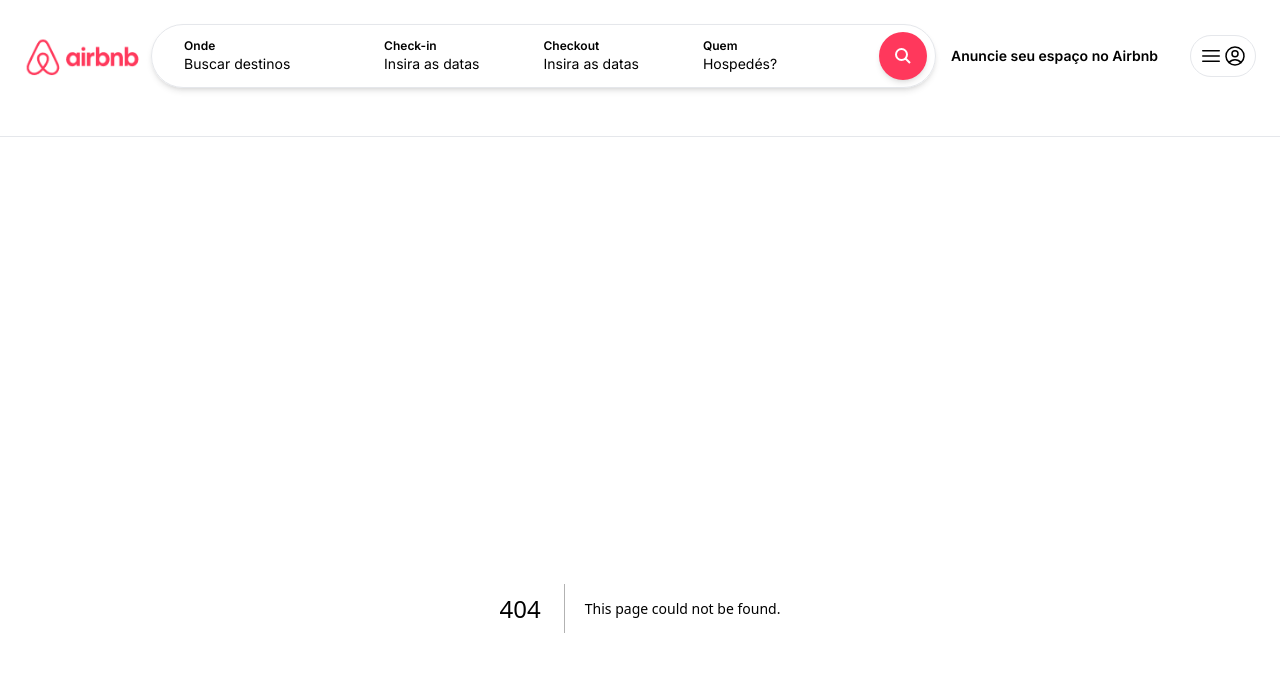
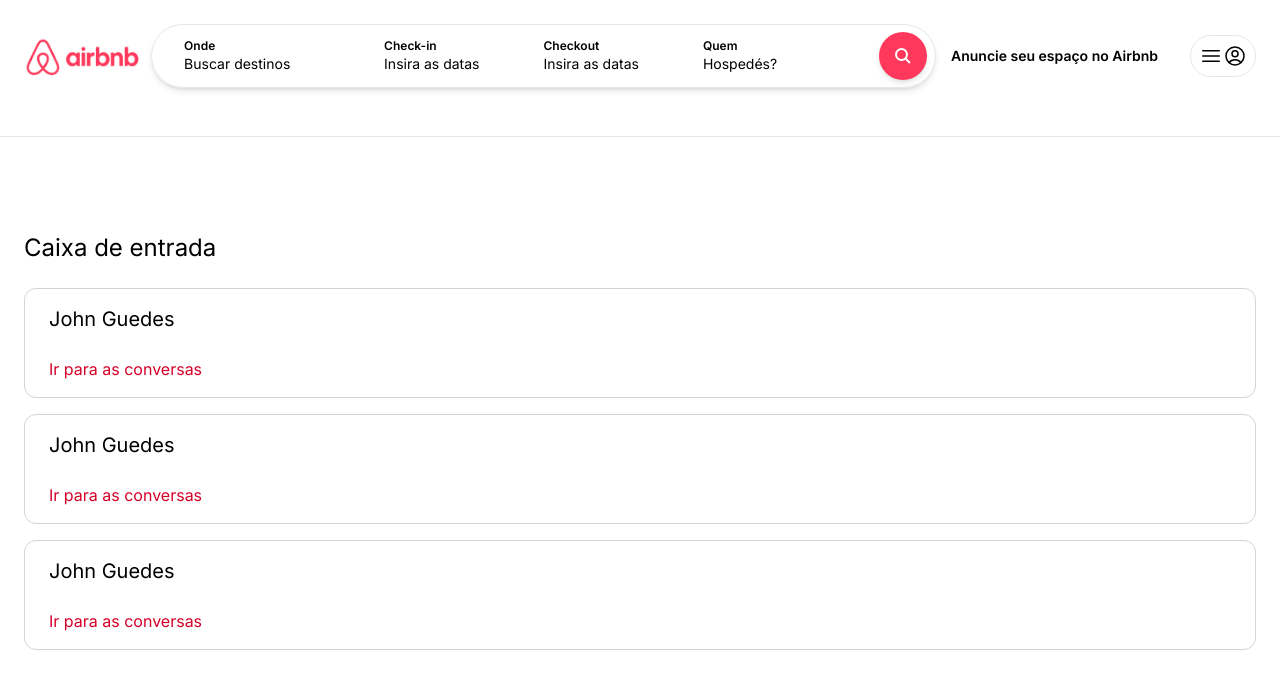
Before and after one commit to guedes-jr/django-nextjs-airbnb, a Next.js app: page /inbox in a window 1280 px wide. Before the commit this address had no page. Shown: the top 688 px of the page. Built offline with nearby package versions, Linux system fonts and the light colour scheme.

Commit message:
Minhas propriedades e a caixa de entrada concluídas até o momento

```diff
--- /dev/null
+++ b/app/components/inbox/Conversation.tsx
@@ -0,0 +1,11 @@
+const Conversation = () => {
+    return (
+        <div className="px-6 py-4 border cursor-pointer border-gray-300 rounded-xl hover:shadow-xl">
+            <p className="mb-6 text-xl">John Guedes</p>
+
+            <p className="text-airbnb-dark">Ir para as conversas</p>
+        </div>
+    )
+}
+
+export default Conversation;
--- /dev/null
+++ b/app/inbox/page.tsx
@@ -0,0 +1,15 @@
+import Conversation from "../components/inbox/Conversation";
+
+const InboxPage = () => {
+    return (
+        <main className="max-w-[1500px] mx-auto px-6 pb-6 space-y-4">
+            <h1 className="my-6 text-2xl">Caixa de entrada</h1>
+
+            <Conversation />
+            <Conversation />
+            <Conversation />
+        </main>
+    )
+}
+
+export default InboxPage;
--- /dev/null
+++ b/app/myproperties/page.tsx
@@ -0,0 +1,15 @@
+import PropertyList from "../components/properties/PropertyList";
+
+const MyPropertiesPage = () => {
+    return (
+        <main className="max-w-[1500px] mx-auto px-6 pb-6">
+            <h1 className="my-6 text-2xl">Minhas propriedades</h1>
+
+            <div className="grid grid-cols-1 md:grid-cols-3 lg:grid-cols-5 gap-6">
+                <PropertyList />
+            </div>
+        </main>
+    )
+}
+
+export default MyPropertiesPage;
```
